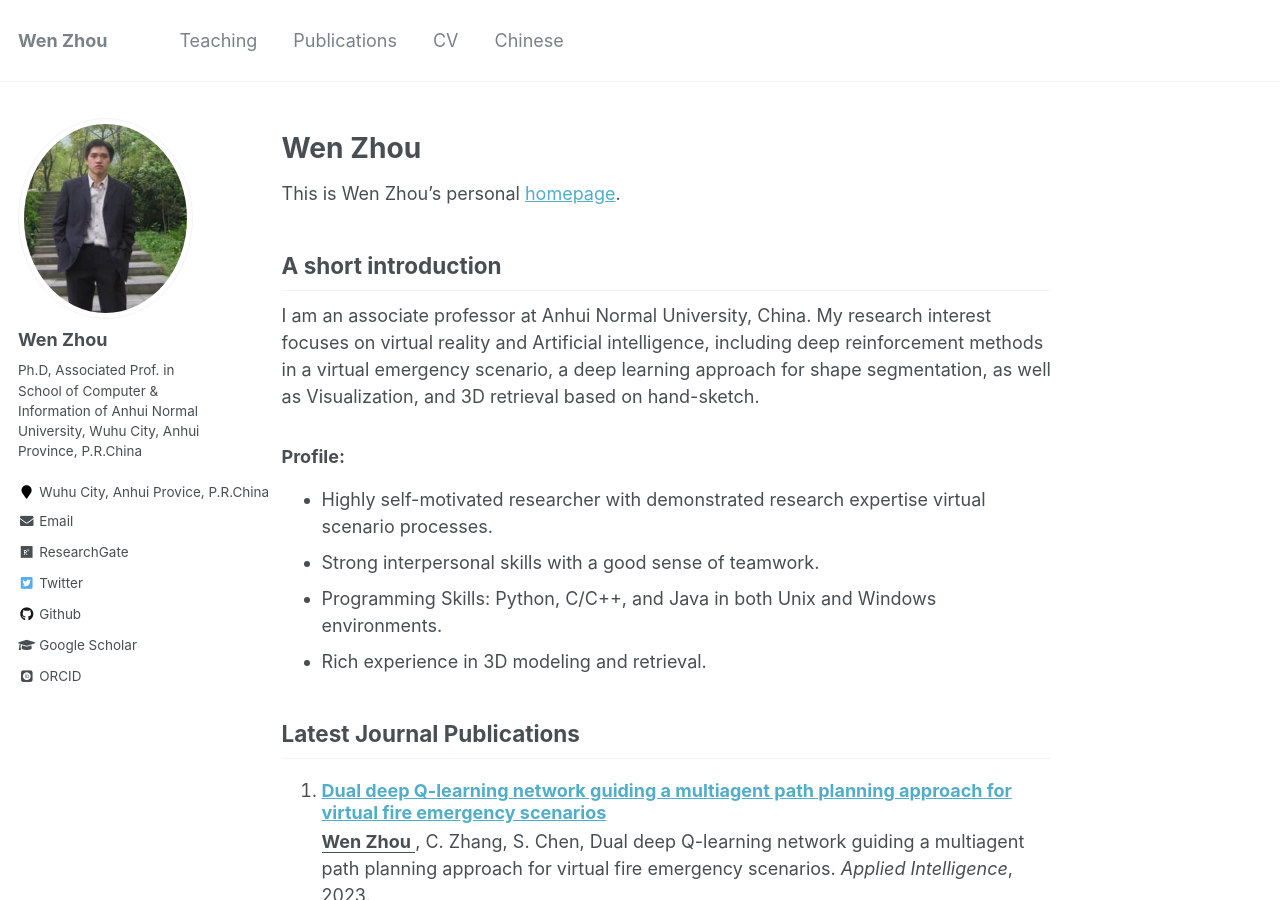
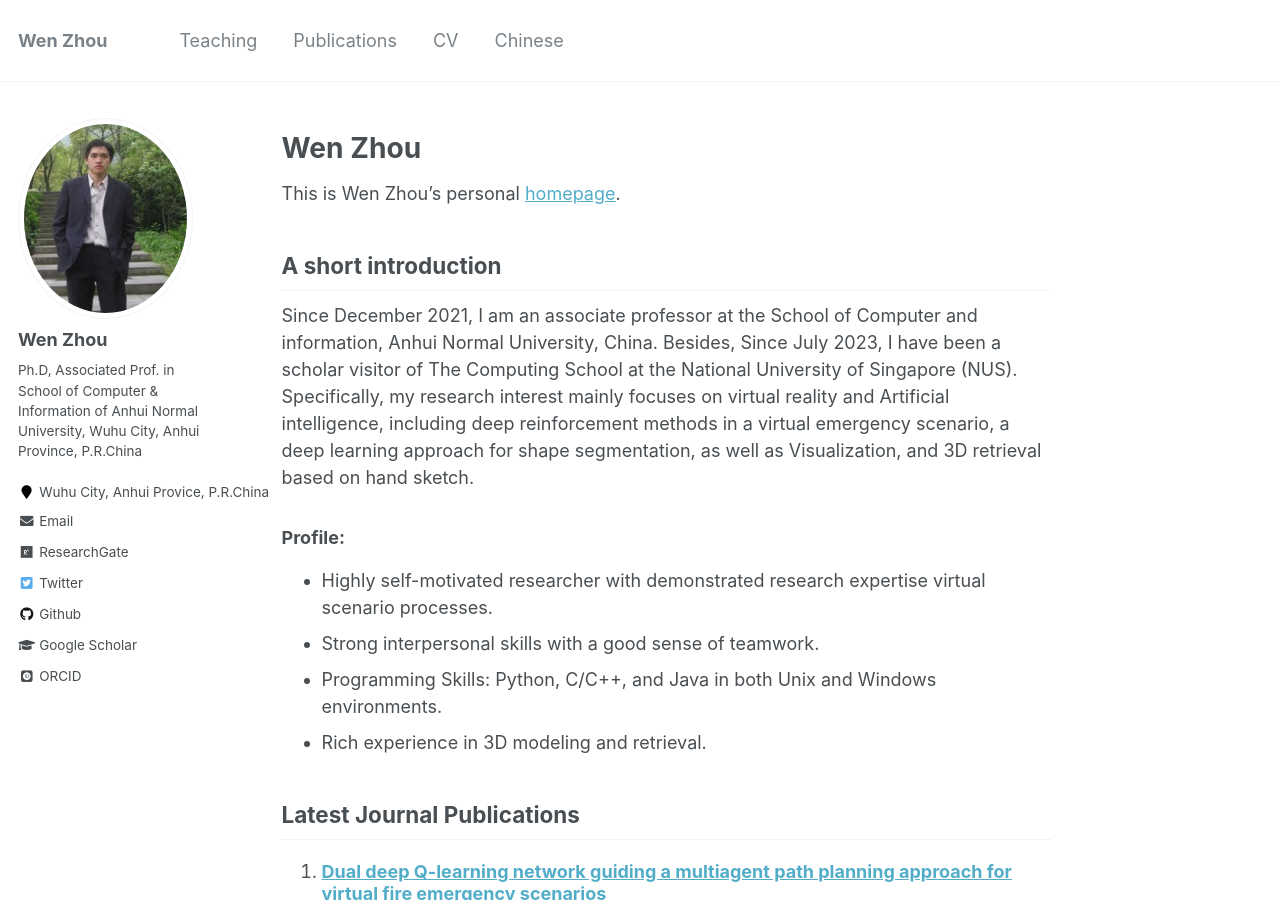
Before and after one commit to zhouwen327/zhouwen327.github.io, a Jekyll site: the page built from _pages/about.md, in a window 1280 px wide and 900 px high. Built offline with Jekyll 4.4.1, drawn with Linux system fonts in a browser that asks for light colours; some web fonts are replaced.

Commit message:
Update about.md

```diff
--- a/_pages/about.md
+++ b/_pages/about.md
@@ -12,7 +12,7 @@ redirect_from:
 This is Wen Zhou's personal [homepage](https://zhouwen327.github.io/).
 
 ## A short introduction
-I am an associate professor at Anhui Normal University, China. My research interest focuses on virtual reality and Artificial intelligence, including deep reinforcement methods in a virtual emergency scenario, a deep learning approach for shape segmentation, as well as Visualization, and 3D retrieval based on hand-sketch.
+Since December 2021, I am an associate professor at the School of Computer and information, Anhui Normal University, China. Besides, Since July 2023, I have been a scholar visitor of The Computing School at the National University of Singapore (NUS). Specifically, my research interest mainly focuses on virtual reality and Artificial intelligence, including deep reinforcement methods in a virtual emergency scenario, a deep learning approach for shape segmentation, as well as Visualization, and 3D retrieval based on hand sketch.
 
 ### Profile:
 * Highly self-motivated researcher with demonstrated research expertise virtual scenario processes.
```
